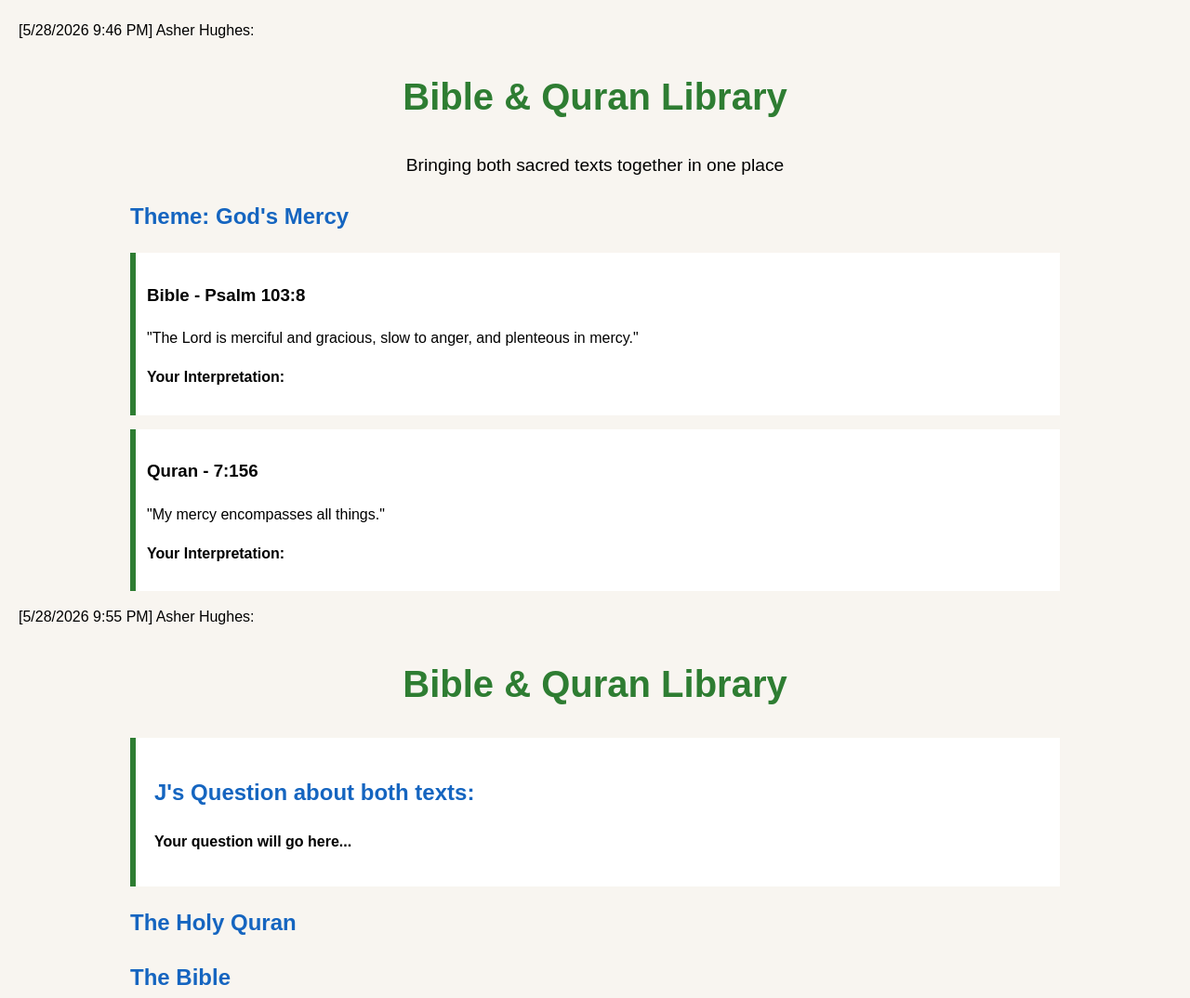
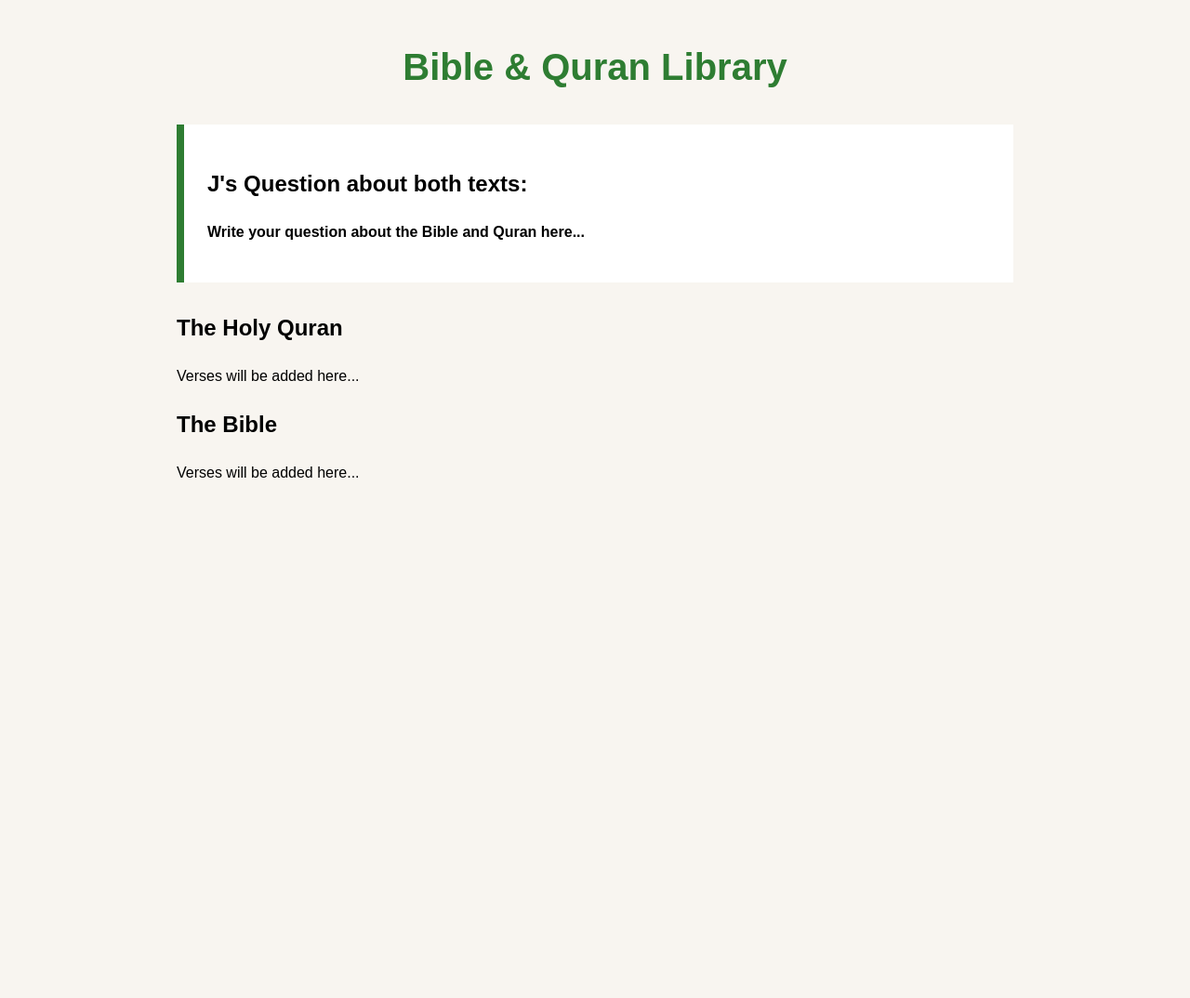
Before and after one commit to jerroo-png/bible-quran, a plain HTML site: page index.html in a window 1280 px wide. Shown: the whole page at 93% size. After the commit the page ends 800 px from the top, so only its background shows below. Drawn offline with Linux system fonts and the light colour scheme.

Commit message:
Update index.html

```diff
--- a/index.html
+++ b/index.html
@@ -1,49 +1,13 @@
-[5/28/2026 9:46 PM] Asher Hughes: <!DOCTYPE html>
+<!DOCTYPE html>
 <html>
 <head>
 <title>Bible & Quran Library</title>
 <style>
 body { font-family: Arial; margin: 40px; line-height: 1.6; background: #f8f5f0; }
 h1 { color: #2e7d32; text-align: center; font-size: 2.5em; }
-h2 { color: #1565c0; }
 .container { max-width: 900px; margin: 0 auto; }
-.verse { margin: 20px 0; padding: 15px; background: white; border-left: 5px solid #2e7d32; }
-.quran { border-left-color: #1565c0; }
-</style>
-</head>
-<body>
-<div class="container">
-<h1>Bible & Quran Library</h1>
-<p style="text-align:center; font-size:1.2em;">Bringing both sacred texts together in one place</p>
-
-<h2>Theme: God's Mercy</h2>
-
-<div class="verse">
-<h3>Bible - Psalm 103:8</h3>
-<p>"The Lord is merciful and gracious, slow to anger, and plenteous in mercy."</p>
-<p><strong>Your Interpretation:</strong> </p>
-</div>
-
-<div class="verse quran">
-<h3>Quran - 7:156</h3>
-<p>"My mercy encompasses all things."</p>
-<p><strong>Your Interpretation:</strong> </p>
-</div>
-
-</div>
-</body>
-</html>
-[5/28/2026 9:55 PM] Asher Hughes: <!DOCTYPE html>
-<html>
-<head>
-<title>Bible & Quran Library</title>
-<style>
-body { font-family: Arial; margin: 20px; line-height: 1.6; background: #f8f5f0; }
-h1 { color: #2e7d32; text-align: center; }
-.container { max-width: 1000px; margin: 0 auto; }
-.question-box { background: white; padding: 20px; margin: 20px 0; border-left: 6px solid #2e7d32; }
-.verse { margin: 15px 0; padding: 12px; background: white; border-left: 6px solid #2e7d32; }
-.quran-verse { border-left-color: #1565c0; }
+.question-box { background: white; padding: 25px; margin: 30px 0; border-left: 8px solid #2e7d32; }
+.verse { margin: 20px 0; padding: 15px; background: white; border-left: 5px solid #1565c0; }
 </style>
 </head>
 <body>
@@ -52,35 +16,15 @@ h1 { color: #2e7d32; text-align: center; }
 
 <div class="question-box">
 <h2>J's Question about both texts:</h2>
-<p><strong>Your question will go here...</strong></p>
+<p><strong>Write your question about the Bible and Quran here...</strong></p>
 </div>
 
-<div class="section">
 <h2>The Holy Quran</h2>
-<div id="quran"></div>
+<p>Verses will be added here...</p>
+
+<h2>The Bible</h2>
+<p>Verses will be added here...</p>
+
 </div>
-
-<div class="section">
-<h2>The Bible</h2>
-<div id="bible"></div>
-</div>
-</div>
-
-<script>
-// Load Quran
-fetch('https://api.alquran.cloud/v1/quran/en.asad')
-.then(response => response.json())
-.then(data => {
-  const container = document.getElementById('quran');
-  data.data.surahs.forEach(surah => {
-    surah.ayahs.forEach(ayah => {
-      const div = document.createElement('div');
-      div.className = 'verse quran-verse';
-      div.innerHTML = <strong>${surah.number}:${ayah.number}</strong> ${ayah.text};
-      container.appendChild(div);
-    });
-  });
-});
-</script>
 </body>
 </html>
```
